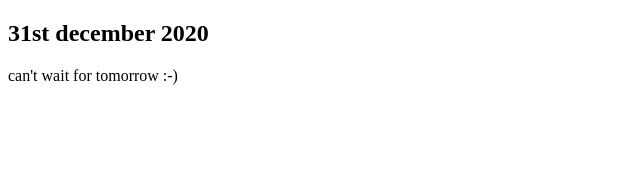
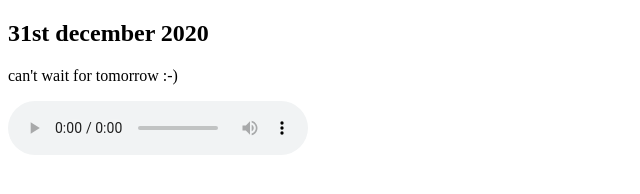
Before and after one commit to trainrobber66/trainrobbersblog, a plain HTML site: page 2020.html in a window 1280 px wide. Shown: the whole page, without its empty margins (0-640 px from the left). Drawn offline with Linux system fonts and the light colour scheme.

Commit message:
Update 2020.html

```diff
--- a/2020.html
+++ b/2020.html
@@ -4,5 +4,9 @@
 <title>2020</title>
 <h2>31st december 2020</h2>
 <p>can't wait for tomorrow :-)</p>
+<audio controls autoplay>
+<source src="vapor.mp3" type="audio/mpeg">
+Your browser does not support the audio element.
+</audio>
 </body>
 </html>
```
